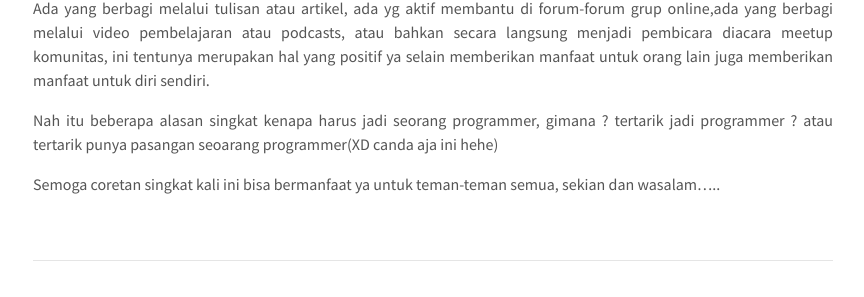
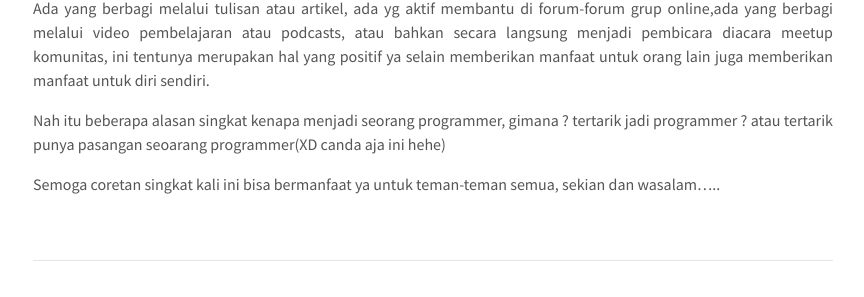
Before and after one commit to mfaridzia/mfaridzia.github.io, a Jekyll site: the page built from _posts/2018-12-20-kenapa-saya-menjadi-seorang-programmer.md, in a window 1280 px wide. Shown: the part 1758-2055 px from the top of the page, without its empty margins (207-1071 px from the left). Built offline with Jekyll 4.4.1, drawn with Linux system fonts in a browser that asks for light colours.

Commit message:
update text

```diff
--- a/_posts/2018-12-20-kenapa-saya-menjadi-seorang-programmer.md
+++ b/_posts/2018-12-20-kenapa-saya-menjadi-seorang-programmer.md
@@ -32,6 +32,6 @@ Eits jangan salah lho ya, programmer itu walaupun kelihatan cupu(mungkin sih ini
 
 Ada yang berbagi melalui tulisan atau artikel, ada yg aktif membantu di forum-forum grup online,ada yang berbagi melalui video pembelajaran atau podcasts, atau bahkan secara langsung menjadi pembicara diacara meetup komunitas, ini tentunya merupakan hal yang positif ya selain memberikan manfaat untuk orang lain juga memberikan manfaat untuk diri sendiri.
 
-Nah itu beberapa alasan singkat kenapa harus jadi seorang programmer, gimana ? tertarik jadi programmer ? atau tertarik punya pasangan seoarang programmer(XD canda aja ini hehe)
+Nah itu beberapa alasan singkat kenapa menjadi seorang programmer, gimana ? tertarik jadi programmer ? atau tertarik punya pasangan seoarang programmer(XD canda aja ini hehe)
 
 Semoga coretan singkat kali ini bisa bermanfaat ya untuk teman-teman semua, sekian dan wasalam.....
```
